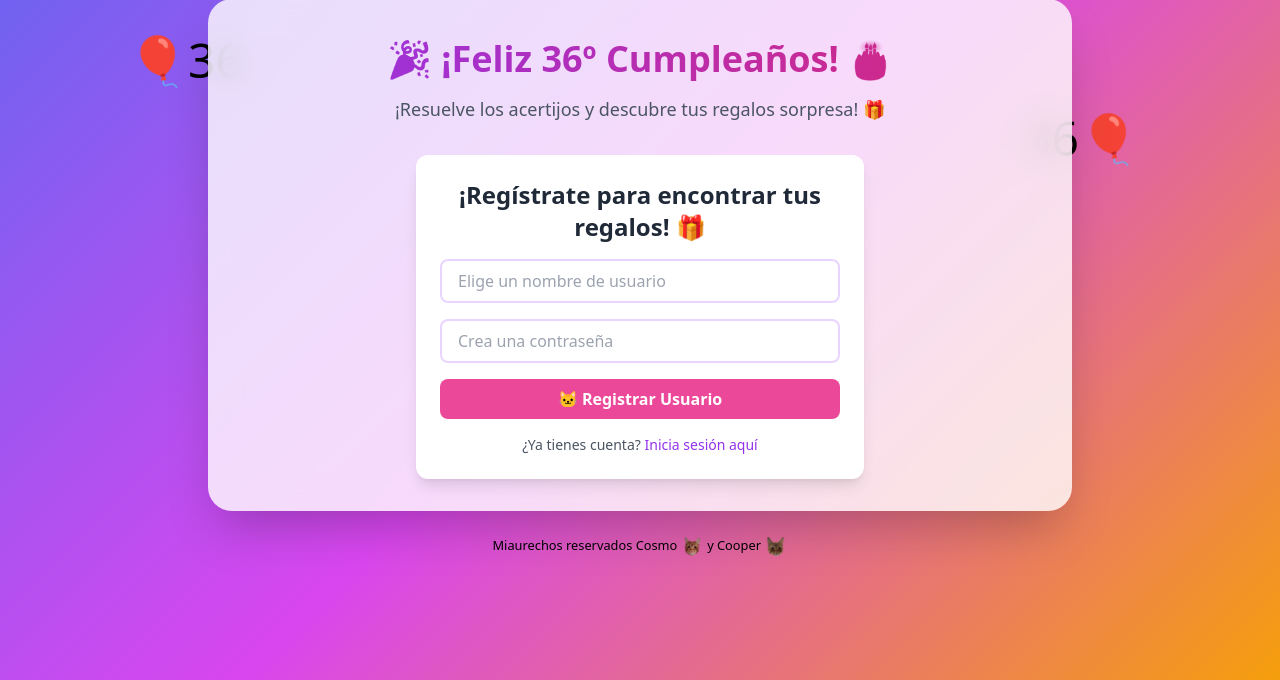
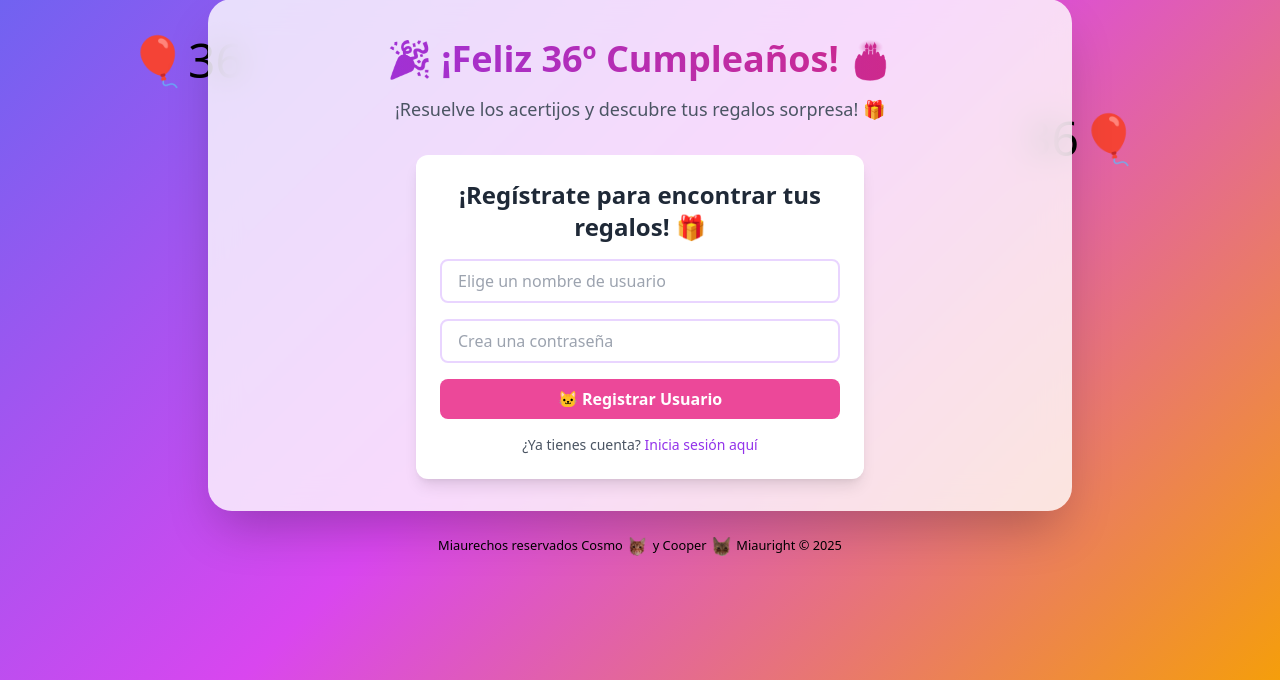
Before and after one commit to topitobravo/cumpleAndrea, a Flask app: page /oajspoihpifojapoisjpiodsa in a window 1280 px wide. Shown: the part 120-800 px from the top of the page. Run offline with Flask 3, Linux system fonts and the light colour scheme; some libraries are stand-ins or nearby versions.

Commit message:
Añadiendo miauright

```diff
--- a/api/templates/aviso.html
+++ b/api/templates/aviso.html
@@ -101,7 +101,7 @@
         </div>
         <footer>
             <p>Miaurechos reservados Cosmo <img src="static/cosmo_cabeza.png" alt="Cosmo" class="gato-img">
-               y Cooper <img src="static/cooper_cabeza.png" alt="Cooper" class="gato-img"> </p>
+               y Cooper <img src="static/cooper_cabeza.png" alt="Cooper" class="gato-img">Miauright © 2025 </p>
             <style>
                 footer {
                     font-size: 0.8rem;      /* Reduce el tamaño del texto */
--- a/api/templates/base.html
+++ b/api/templates/base.html
@@ -40,7 +40,7 @@
         </div>
         <footer>
             <p>Miaurechos reservados Cosmo <img src="static/cosmo_cabeza.png" alt="Cosmo" class="gato-img">
-               y Cooper <img src="static/cooper_cabeza.png" alt="Cooper" class="gato-img"> </p>
+               y Cooper <img src="static/cooper_cabeza.png" alt="Cooper" class="gato-img"> Miauright © 2025 </p>
             <style>
                 footer {
                     font-size: 0.8rem;      /* Reduce el tamaño del texto */
```
